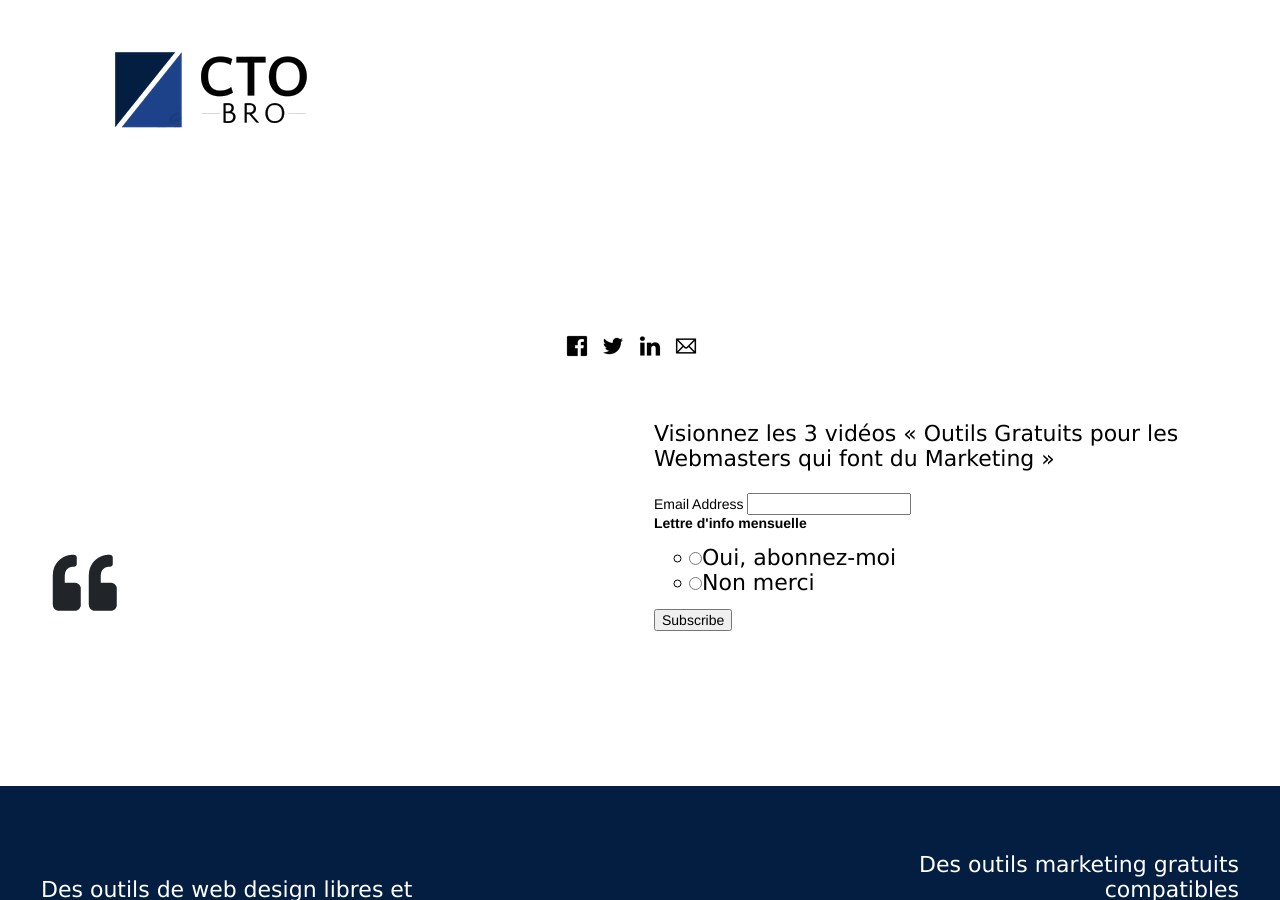
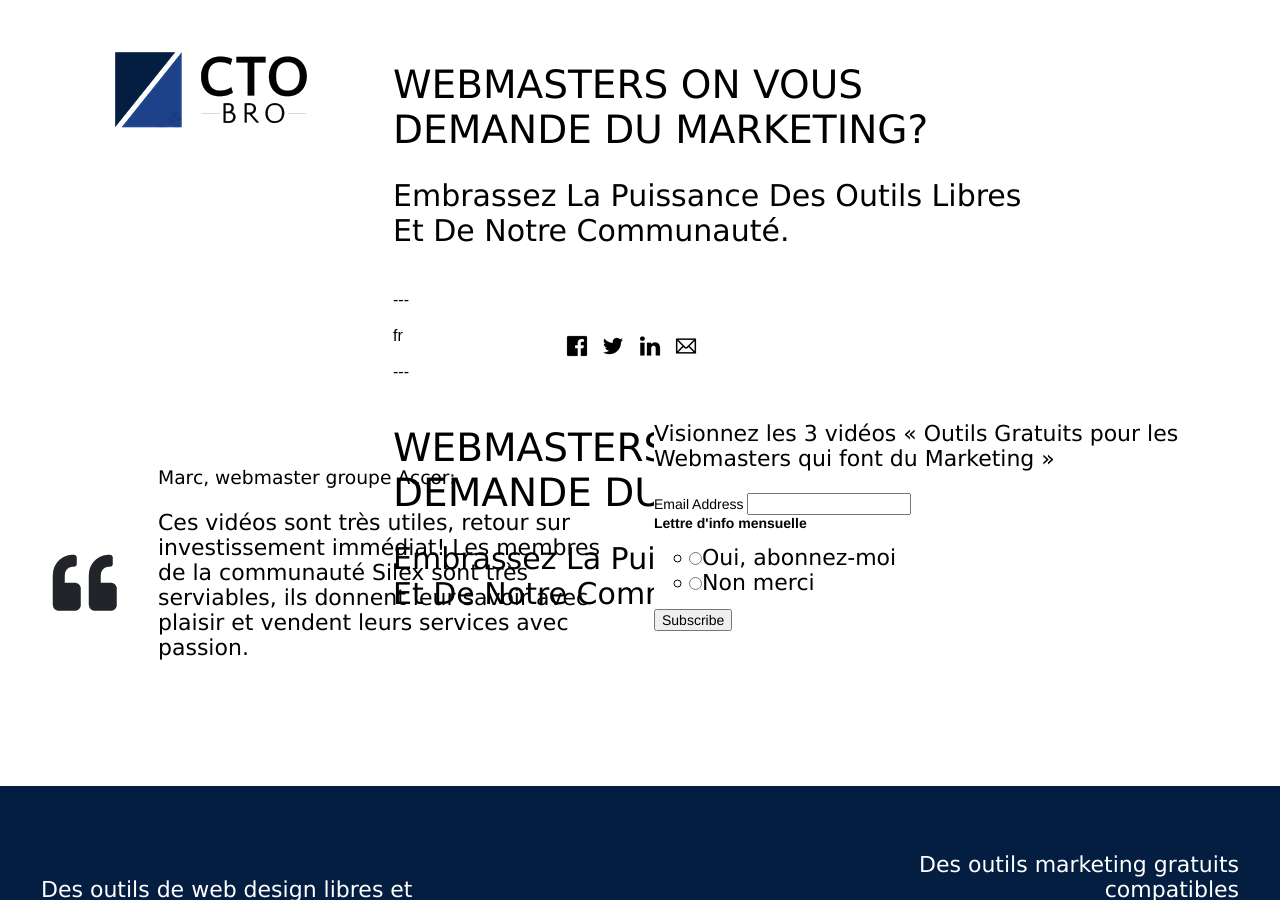
Before and after one commit to lexoyo/Jekyll-Silex, a Jekyll site: the page built from test.md, in a window 1280 px wide. Built offline with Jekyll 4.4.1, drawn with Linux system fonts in a browser that asks for light colours; comment, search, counter and statistics services are not loaded.

Commit message:
Batch update

```diff
--- a/_layouts/landing.html
+++ b/_layouts/landing.html
@@ -41,10 +41,13 @@
 
 
     <div data-silex-type="container" class="prevent-draggable container-element editable-style silex-id-1474394621033-3 section-element" style="">
-        <div data-silex-type="container" class="editable-style silex-element-content silex-id-1474394621032-2 silex-container-content container-element prevent-draggable website-width"><div data-silex-type="text" class="editable-style silex-id-1526973568804-0 text-element" style=""><div class="silex-element-content normal">
+        <div data-silex-type="container" class="editable-style silex-element-content silex-id-1474394621032-2 silex-container-content container-element prevent-draggable website-width"><div data-silex-type="text" class="editable-style silex-id-1526973568804-0 text-element" style=""><div class="silex-element-content normal"><div>
 
 
-        {{ (site.sections | where: "lang", page.lang | where: "slug", "heading" | first).content }}</div></div><div data-silex-type="html" class="editable-style silex-id-1526974208976-4 html-element silex-component silex-component-share" style=""><div class="silex-element-content">
+        {{ (site.sections | where: "lang", page.lang | where: "title", "heading" | first).content }}</div><div><br></div><div>---</div><div><br></div><div>{{ page.lang }}</div><div><br></div><div>---</div><div><br></div><div>
+
+
+        {{ (site.sections | where: "lang", page.lang | where: "title", "heading" |&nbsp;jsonify }}<br></div></div></div><div data-silex-type="html" class="editable-style silex-id-1526974208976-4 html-element silex-component silex-component-share" style=""><div class="silex-element-content">
 <ul class="share-buttons" id="id_1527185230708_863">
 
   <li><a href="https://www.facebook.com/sharer/sharer.php?u=http://01silex.com/tests/landing-page/&amp;t=Outils Gratuits pour Webmasters qui font du Marketing" title="Share on Facebook" target="_blank"><img alt="Share on Facebook" src="assets/Facebook.png"></a></li>
@@ -98,7 +101,7 @@
 <!--End mc_embed_signup--></div></div><div data-silex-type="image" class="editable-style silex-id-1526973896782-2 image-element" style=""><img src="assets/quote.png" class="silex-element-content"></div><div data-silex-type="text" class="editable-style silex-id-1526973763410-1 text-element" style=""><div class="silex-element-content normal">
 
 
-        {{ (site.sections | where: "lang", page.lang | where: "slug", "quote" | first).content }}</div></div><a href="https://cto-bro.com/" data-silex-type="image" class="editable-style silex-id-1526975558800-24 image-element" style=""><img src="assets/logo1.png" class="silex-element-content"></a></div>
+        {{ (site.sections | where: "lang", page.lang | where: "title", "quote" | first).content }}</div></div><a href="https://cto-bro.com/" data-silex-type="image" class="editable-style silex-id-1526975558800-24 image-element" style=""><img src="assets/logo1.png" class="silex-element-content"></a></div>
     </div><div data-silex-type="container" class="prevent-draggable container-element editable-style silex-id-1478366444112-1 section-element" style="">
         <div data-silex-type="container" class="editable-style silex-element-content silex-id-1478366444112-0 silex-container-content container-element prevent-draggable website-width"><div data-silex-type="text" class="editable-style silex-id-1526974302908-5 text-element white" style=""><div class="silex-element-content normal"><p>Des outils de web design libres et gratuits</p><p>Landing page avec un taux de transformation élevé.</p><p>Surveillance du site une fois publié.</p></div></div><div data-silex-type="image" class="editable-style silex-id-1526974561648-10 image-element" style=""><img src="assets/tools-clipart-drawing-33.png" class="silex-element-content"></div><div data-silex-type="text" class="editable-style silex-id-1526974382538-9 text-element white-right" style=""><div class="silex-element-content normal"><p>Des outils marketing gratuits compatibles</p><p>Pixel Facebook et page Facebook custom.</p><p>Emails automatiques.</p><p>Hébergement Github pages gratuit.</p></div></div></div>
     </div>
```
